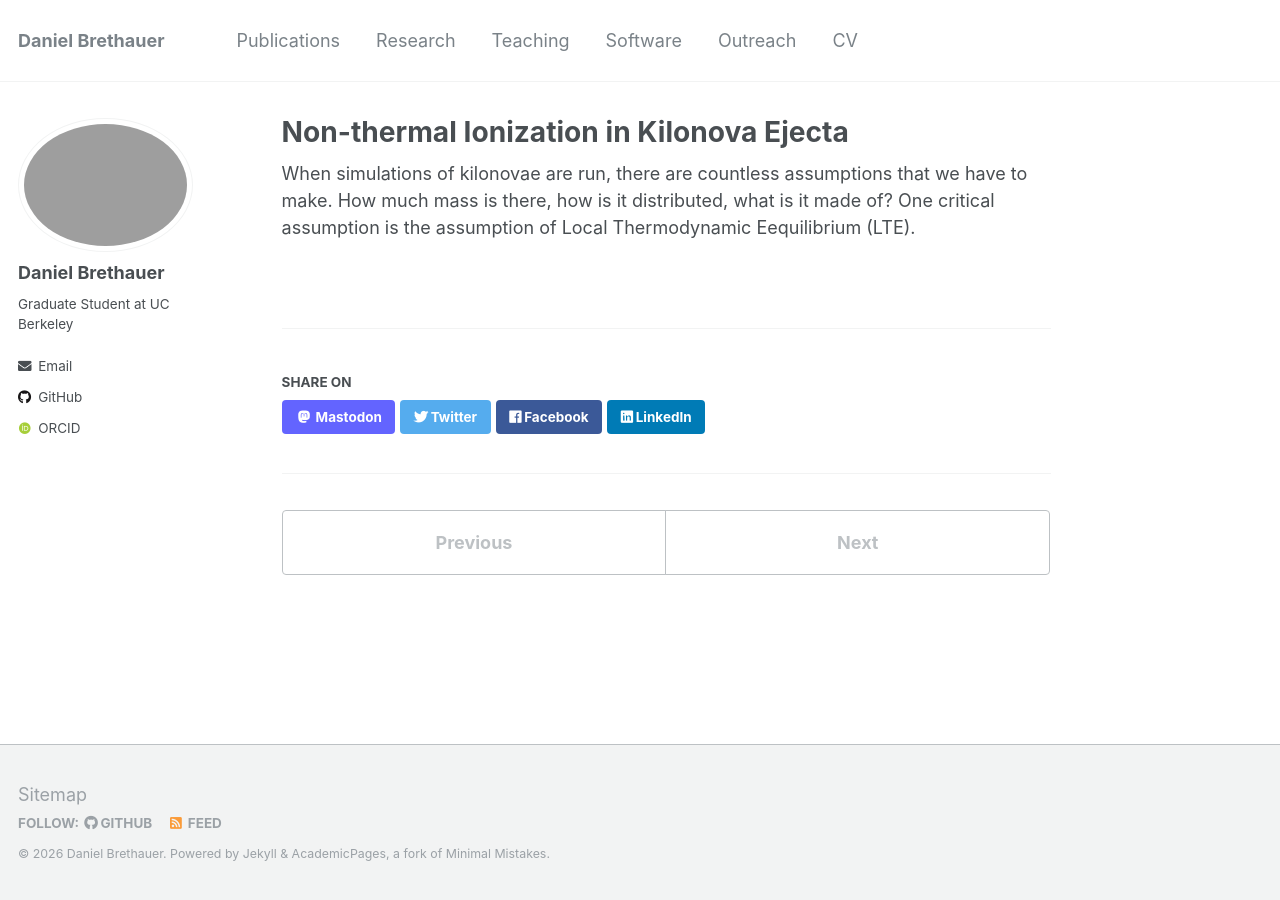
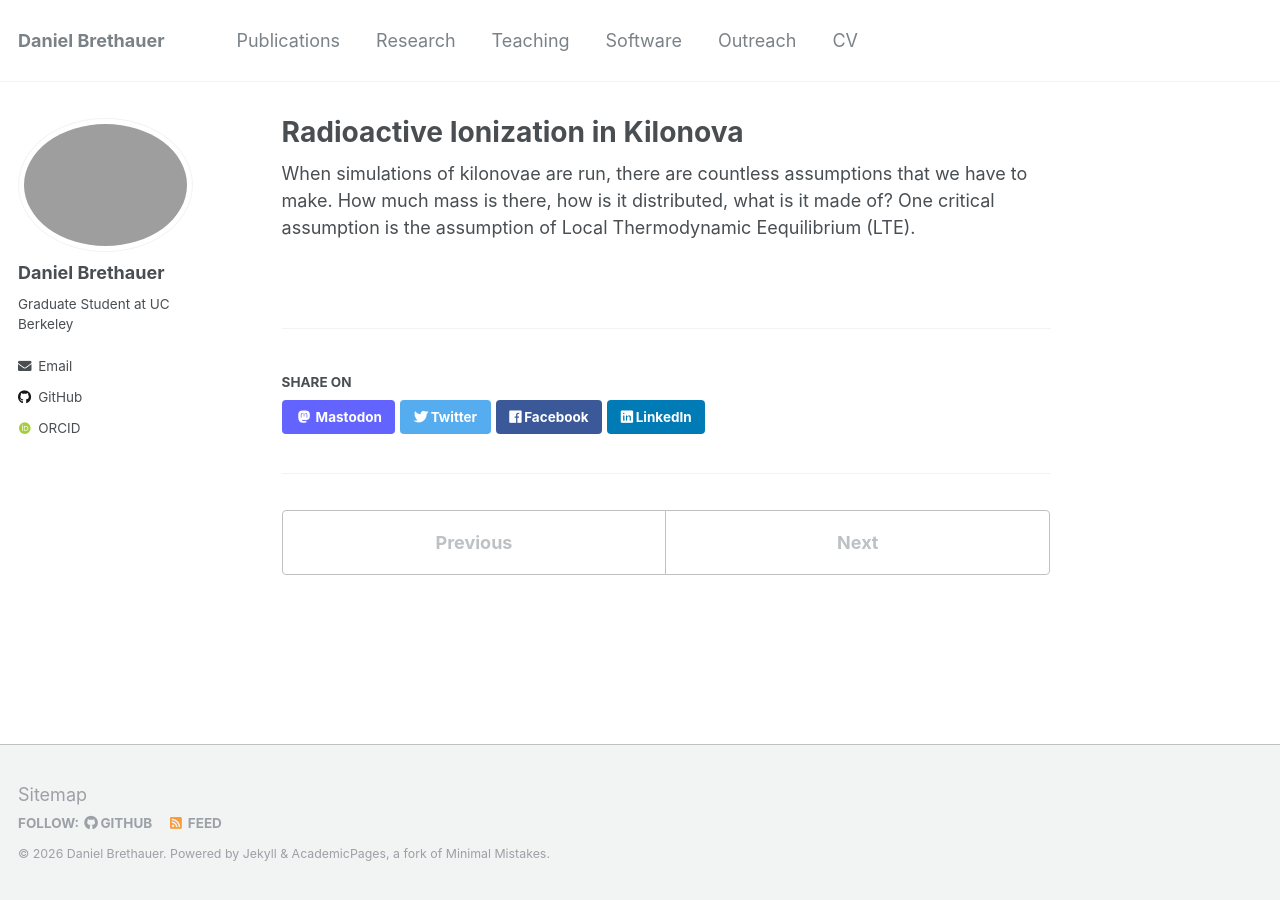
Before and after one commit to dbrethauer/dbrethauer.github.io, a Jekyll site: the page built from _research/QNLTE.md, in a window 1280 px wide. Built offline with Jekyll 4.4.1, drawn with Linux system fonts in a browser that asks for light colours; some web fonts are replaced.

Commit message:
Update QNLTE.md

```diff
--- a/_research/QNLTE.md
+++ b/_research/QNLTE.md
@@ -1,5 +1,5 @@
 ---
-title: "Non-thermal Ionization in Kilonova Ejecta"
+title: "Radioactive Ionization in Kilonova"
 layout: single-portfolio
 excerpt: "<img src='/images/research/radioactive.jpg' alt=''>"
 collection: research
```
